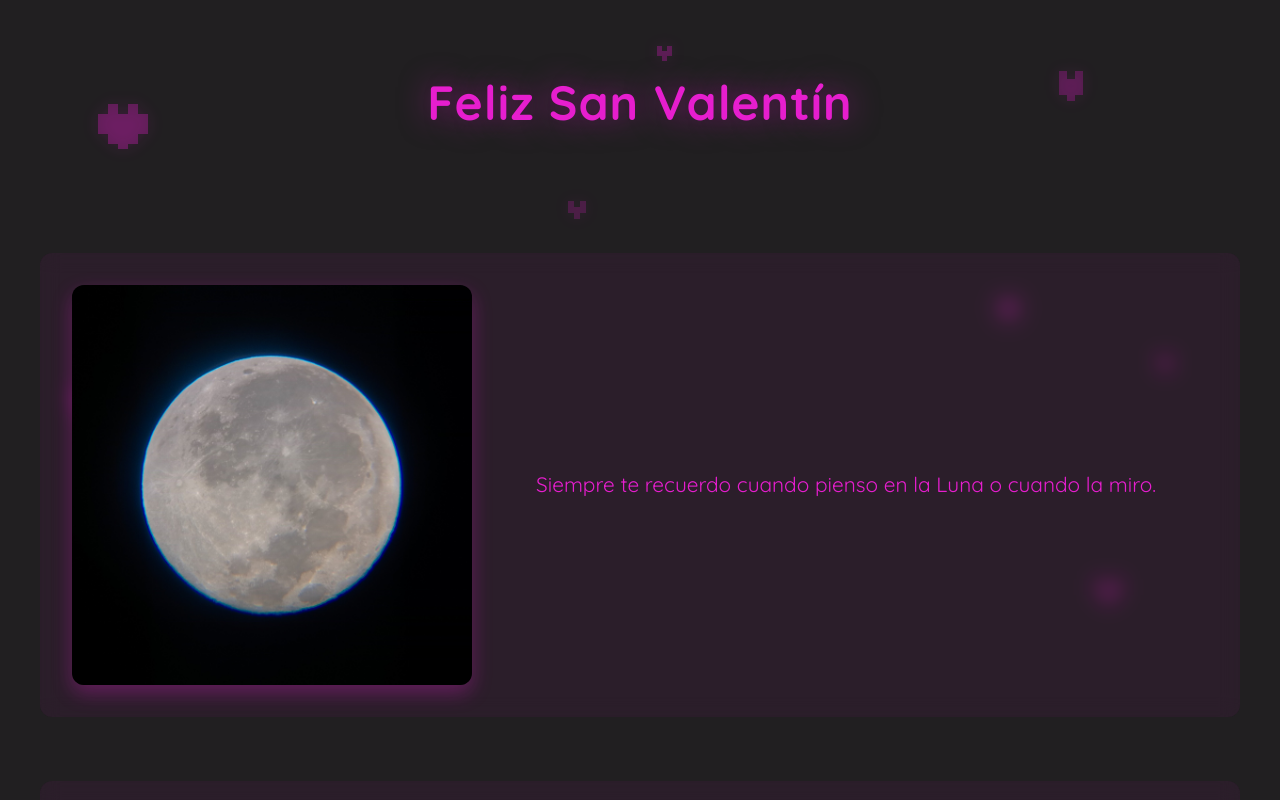
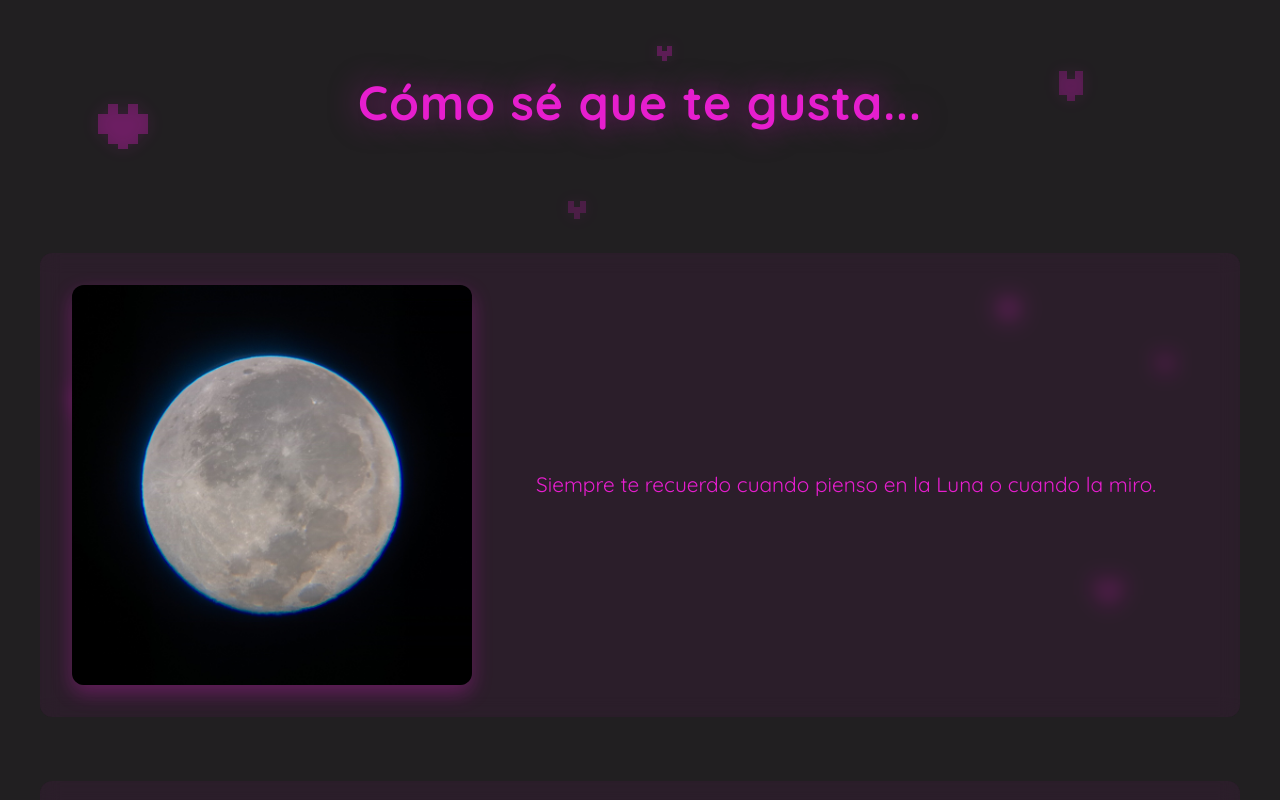
Before and after one commit to lautaromartin-llm/sanvalentin.github.io, a React (Vite) app: page / in a window 1280 px wide. Shown: the top 800 px of the page. Built offline with nearby package versions, Linux system fonts and the light colour scheme.

Commit message:
Change header text for Valentine's message

```diff
--- a/src/App.jsx
+++ b/src/App.jsx
@@ -39,7 +39,7 @@ function App() {
   return (
     <div className="app">
       <header className="header">
-        <h1>Feliz San Valentín</h1>
+        <h1>Cómo sé que te gusta...</h1>
       </header>
 
       <div className="points-container">
```
